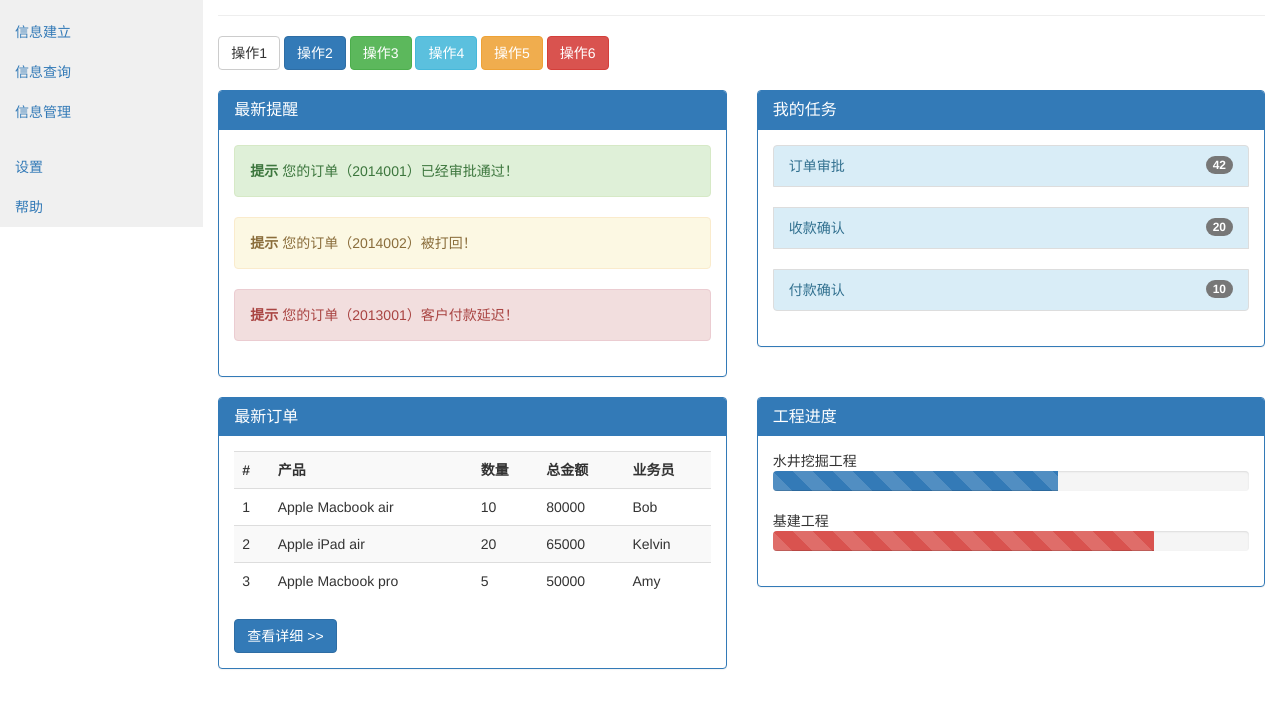
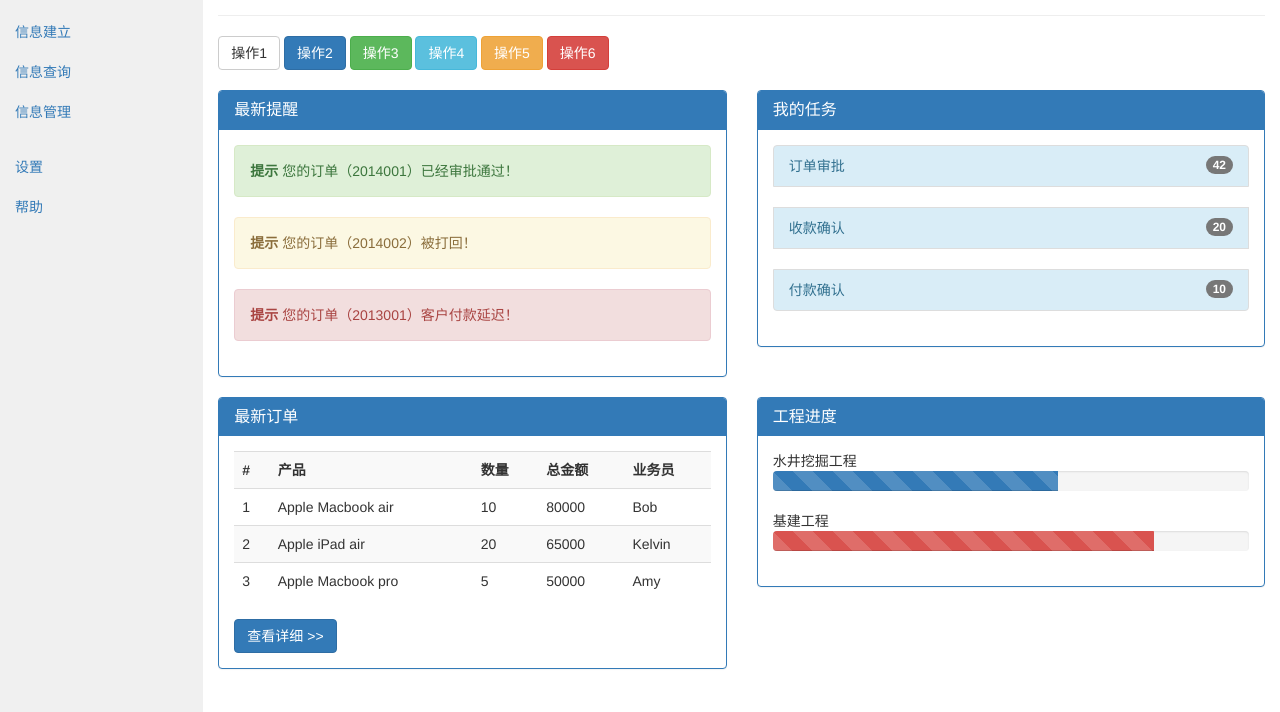
Before and after one commit to jumper3/font-end-learning, a plain HTML site: page 菜单管理系统/index.html in a window 1280 px wide. Shown: the part 110-822 px from the top of the page. Before the commit the page ends 800 px from the top, so only its background shows below. Drawn offline with nearby package versions, Linux system fonts and the light colour scheme.

Commit message:
Update main.css

```diff
--- a/菜单管理系统/css/main.css
+++ b/菜单管理系统/css/main.css
@@ -8,6 +8,7 @@
 .col-md-2 {
   background-color: rgb(240,240,240);
   padding-right: 0;
+  height:770px;
 }
 
 .nav-sidebar {
```
